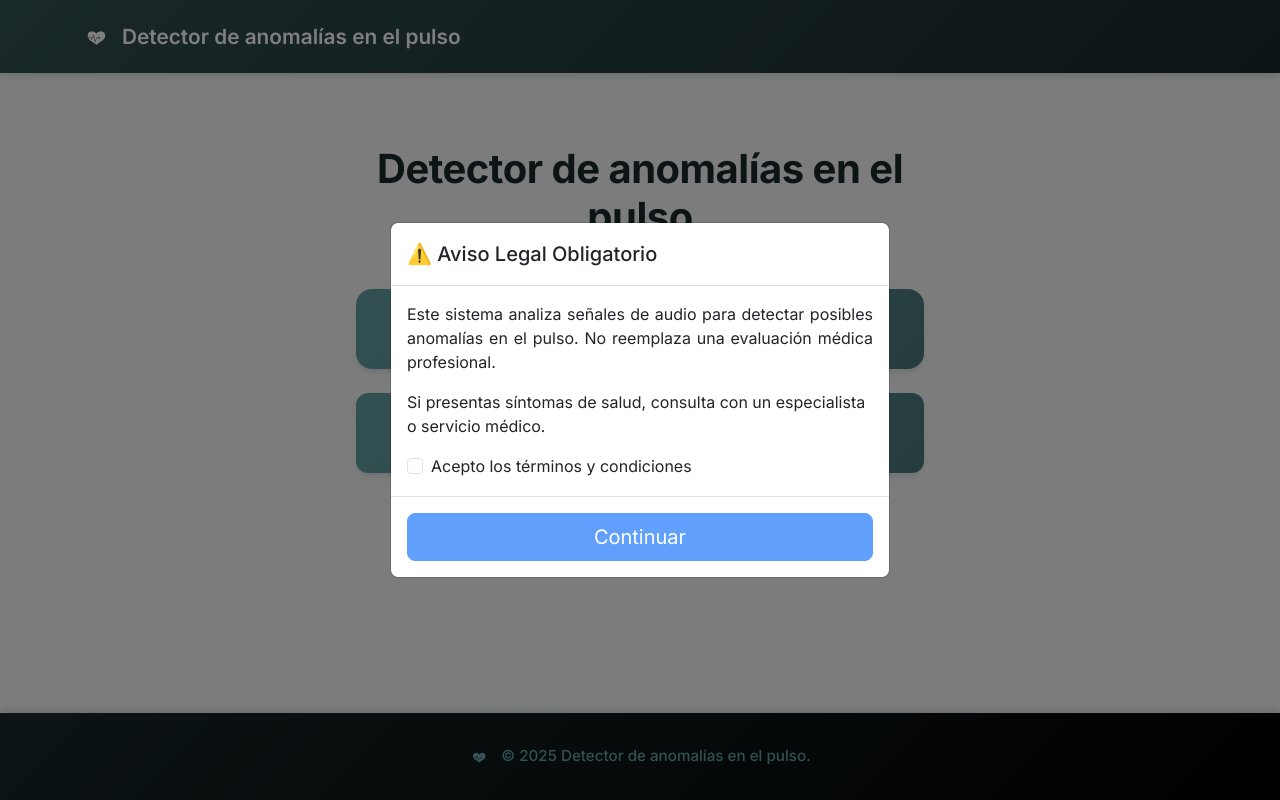
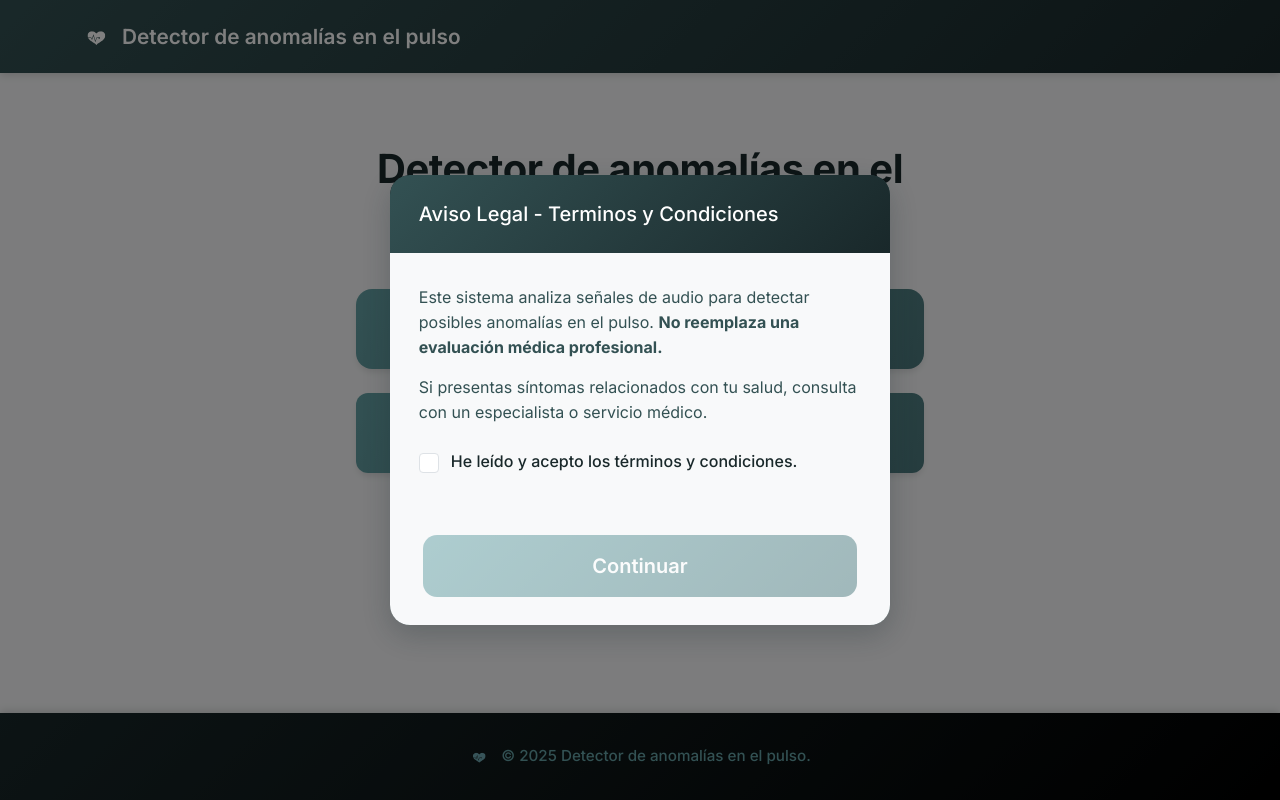
Before and after one commit to LeonHatches/Proyecto_final_FFT_Grupo_3, a Django app: page / in a window 1280 px wide. Run offline with Django 5.2, Linux system fonts and the light colour scheme.

Commit message:
Se modifica estilo de aviso de terminos y condiciones

```diff
--- a/fft_project/cardiac_project/monitor/static/monitor/style.css
+++ b/fft_project/cardiac_project/monitor/static/monitor/style.css
@@ -72,6 +72,79 @@ footer .footer-icon {
     vertical-align: middle;
     margin-right: 0.5rem;
     filter: brightness(0) saturate(100%) invert(67%) sepia(13%) saturate(949%) hue-rotate(140deg) brightness(92%) contrast(86%);
+}
+
+/* ========================================
+   AVISO DE TERMINOS Y CONDICIONES
+   ======================================== */
+.aviso-modal-content {
+    border-radius: 20px;
+    border: none;
+    padding: 0;
+    overflow: hidden;
+    background: linear-gradient(135deg, #19282A 0%, #335153 100%);
+    box-shadow: 0 10px 30px rgba(25, 40, 42, 0.25);
+}
+
+
+.aviso-modal-header {
+    background: linear-gradient(135deg, #335153 0%, #19282A 100%);
+    border-top-left-radius: 20px;
+    border-top-right-radius: 20px;
+    color: white;
+    padding: 1.5rem 1.8rem;
+    text-align: center;
+    border-bottom: none;
+}
+
+.aviso-modal-body {
+    padding: 2rem 1.8rem;
+    background: #f8f9fa;
+}
+
+.aviso-text {
+    color: #335153;
+    font-size: 1rem;
+    line-height: 1.55rem;
+    margin-bottom: 1rem;
+}
+
+.aviso-check .form-check-input {
+    width: 20px;
+    height: 20px;
+    cursor: pointer;
+}
+
+.aviso-check label {
+    margin-left: 0.5rem;
+    font-size: 1rem;
+    font-weight: 500;
+    color: #19282A;
+}
+
+.aviso-modal-footer {
+    padding: 1.5rem 1.8rem;
+    border-top: none;
+    background: #f8f9fa;
+}
+
+.aviso-btn {
+    background: linear-gradient(135deg, #65A2A6 0%, #4C797D 100%);
+    border: none;
+    font-weight: 600;
+    padding: 1rem 0;
+    border-radius: 14px;
+    transition: all 0.3s ease;
+}
+
+.aviso-btn:hover:enabled {
+    transform: translateY(-3px);
+    box-shadow: 0 8px 16px rgba(101, 162, 166, 0.40);
+}
+
+.aviso-btn:disabled {
+    opacity: 0.5;
+    cursor: not-allowed;
 }
 
 /* ========================================
--- a/fft_project/cardiac_project/monitor/templates/monitor/disclaimer.html
+++ b/fft_project/cardiac_project/monitor/templates/monitor/disclaimer.html
@@ -1,41 +1,48 @@
 <div class="modal fade" id="aviso-modal" data-bs-backdrop="static" data-bs-keyboard="false" tabindex="-1" aria-labelledby="avisoModalLabel" aria-hidden="true">
-    {% comment %}  {% endcomment %}
     <div class="modal-dialog modal-dialog-centered">
-        <div class="modal-content">
+        <div class="modal-content aviso-modal-content">
 
-            <!-- Formulario de terminos y condiciones -->
+            <!-- Formulario -->
             <form method="post" action="{{ request.path }}">
                 {% csrf_token %}
-                <div class="modal-header">
-                    <h5 class="modal-title" id="avisoModalLabel">⚠️ Aviso Legal Obligatorio</h5>
+
+                <!-- Texto de terminos y condiciones -->
+                <div class="modal-header aviso-modal-header">
+                    <h5 class="modal-title" id="avisoModalLabel">Aviso Legal - Terminos y Condiciones</h5>
                 </div>
 
-                <div class="modal-body">
-                    <p class="text-justify">
-                        Este sistema analiza señales de audio para detectar posibles anomalías en el pulso. No reemplaza una evaluación médica profesional.
-                    </p>
-                    <p>
-                        Si presentas síntomas de salud, consulta con un especialista o servicio médico.
+                <div class="modal-body aviso-modal-body">
+                    <p class="aviso-text">
+                        Este sistema analiza señales de audio para detectar posibles anomalías en el pulso.
+                        <strong>No reemplaza una evaluación médica profesional.</strong>
                     </p>
 
-                    <div class="form-check mt-3">
+                    <p class="aviso-text">
+                        Si presentas síntomas relacionados con tu salud, consulta con un especialista o servicio médico.
+                    </p>
+
+                    <div class="form-check mt-4 aviso-check">
                         <input class="form-check-input" type="checkbox" id="check-aceptar" name="terminos_aceptados">
                         <label class="form-check-label" for="check-aceptar">
-                            Acepto los términos y condiciones
+                            He leído y acepto los términos y condiciones.
                         </label>
                     </div>
                 </div>
 
-                <div class="modal-footer">
-                    <button type="submit" id="btn-aceptar" class="btn btn-primary btn-lg w-100" disabled>
+
+                <!-- Botón de continuar -->
+                <div class="modal-footer aviso-modal-footer">
+                    <button type="submit" id="btn-aceptar" class="btn btn-primary btn-lg w-100 aviso-btn" disabled>
                         Continuar
                     </button>
                 </div>
 
             </form>
+
         </div>
     </div>
 </div>
+
 
 <script src="https://cdn.jsdelivr.net/npm/bootstrap@5.3.3/dist/js/bootstrap.bundle.min.js"></script>
 
```
